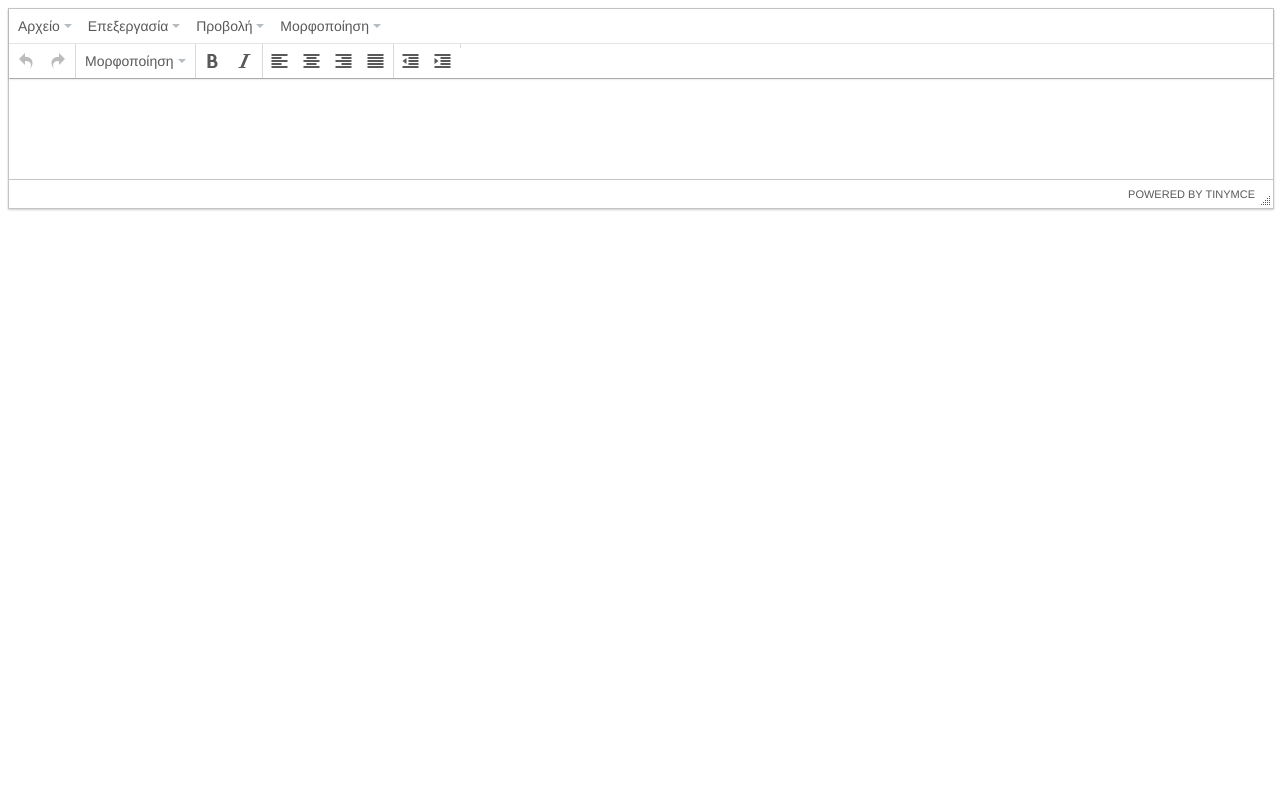
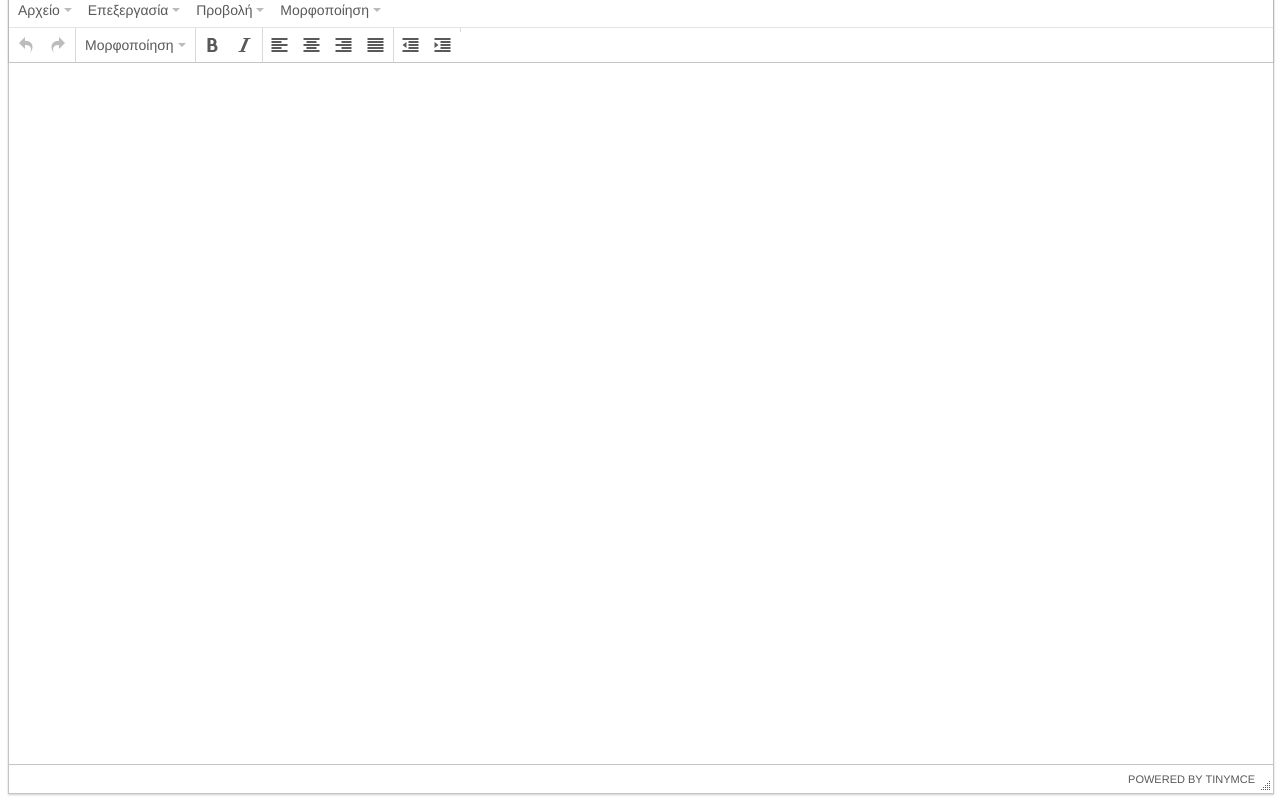
Before and after one commit to photodentro/editor, a plain HTML site: page index.html in a window 1280 px wide. Drawn offline with Linux system fonts and the light colour scheme.

Commit message:
Make height 100%.

```diff
--- a/index.html
+++ b/index.html
@@ -3,10 +3,42 @@
 <head>
   <meta charset="utf-8">
   <title>Κειμενογράφος</title>
+<style>
+/* https://stackoverflow.com/questions/19861838/tinymce-4-and-100-height-within-containing-element */
+html, body {
+    height: 100%;
+}
+/*Container, container body, iframe*/
+.mce-tinymce, .mce-container-body, #code_ifr {
+    min-height: 100% !important;
+}
+/*Container body*/
+.mce-container-body {
+    position: absolute;
+    bottom: 0;
+    left: 0;
+    right: 0;
+}
+/*Editing area*/
+.mce-container-body .mce-edit-area {
+    position: absolute;
+    top: 69px;
+    bottom: 37px;
+    left: 0;
+    right: 0;
+}
+/*Footer*/
+.mce-tinymce .mce-statusbar {
+    position: absolute;
+    bottom: 0;
+    left: 0;
+    right: 0;
+}
+</style>
   <script src="js/tinymce/tinymce.min.js"></script>
   <script>tinymce.init({ selector:'textarea', language:'el' });</script>
 </head>
-<body>
-  <textarea></textarea>
+<body class="mce-container-body">
+<textarea class="mce-edit-area" id="content_ifr"></textarea>
 </body>
 </html>
```
